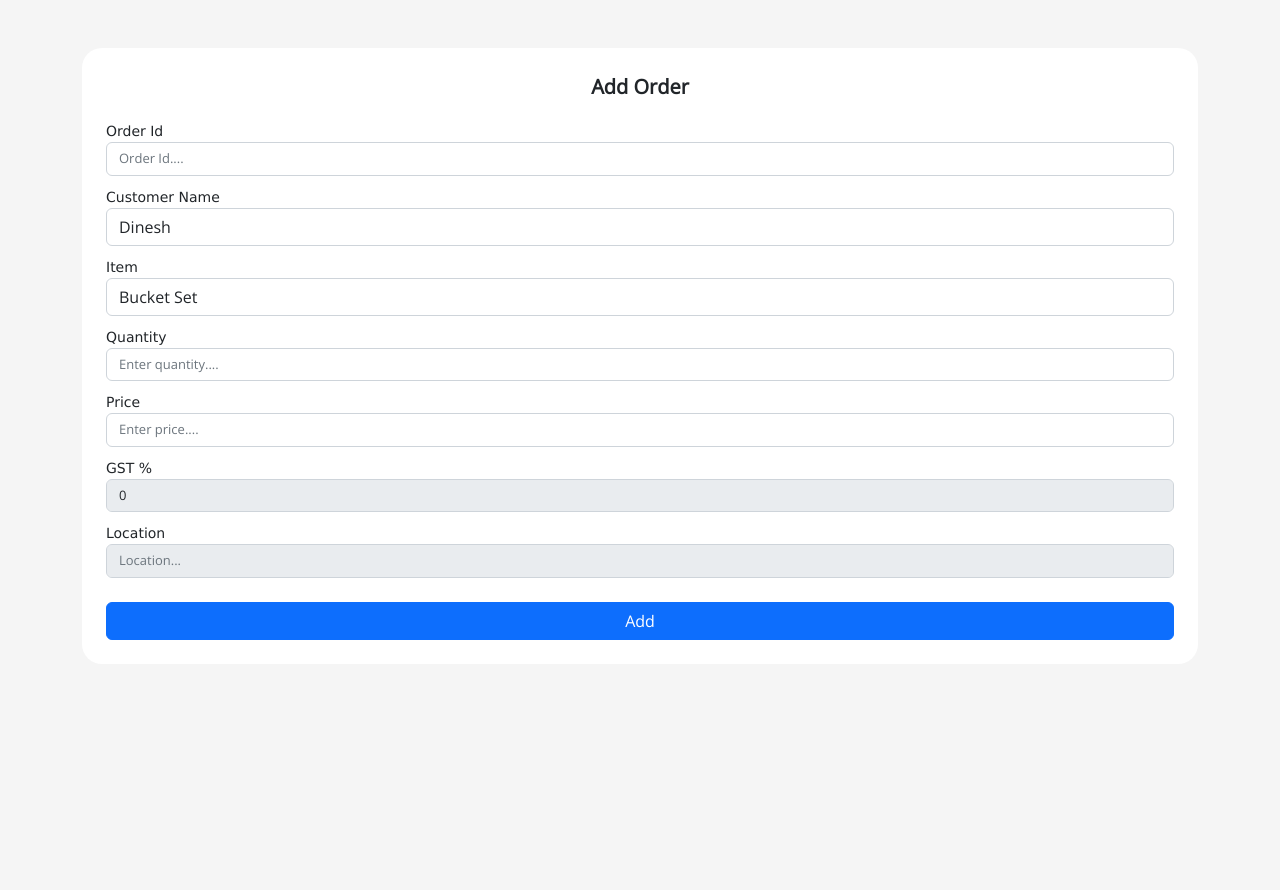
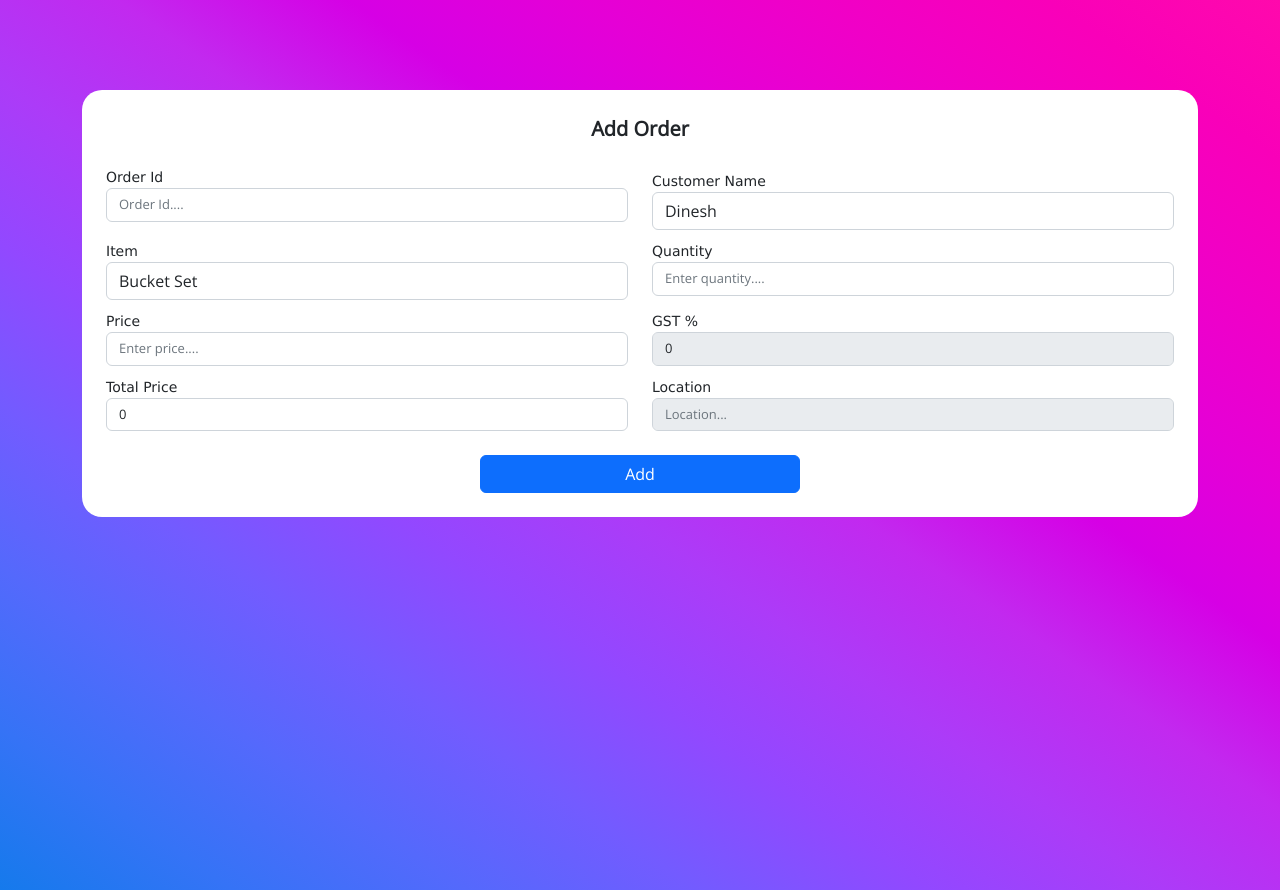
Before and after one commit to Buntysaini1849/delivery-tracker, a React (Create React App) app: page /orderform in a window 1280 px wide. Before the commit the page ends 800 px from the top, so only its background shows below. Built offline with nearby package versions, Linux system fonts and the light colour scheme.

Commit message:
changes latest

```diff
--- a/src/App.css
+++ b/src/App.css
@@ -5,12 +5,14 @@ body{
   padding: 0;
   font-family: 'Open Sans', sans-serif;
   box-sizing: border-box;
-  background-color: #f5f5f5;
+  background-image: linear-gradient(to right top, #157aec, #3573f6, #5469fc, #735bff, #9248ff, #ac3bf8, #c229ef, #d600e5, #e500d6, #f000c7, #f900b9, #ff09ac);
 }
 .loginheader{
   flex-direction: column;
   justify-content: center;
   align-items: center;
+  background-color: #f5f5f5;
+  height: 100vh;
 
 }
 
--- a/src/Components/Dashboard.js
+++ b/src/Components/Dashboard.js
@@ -20,8 +20,8 @@ export default function Dashboard() {
      <Sidebar/>
     <div className="container-fluid">
       <div className="container-fluid signout-head mt-3">
-        <p style={{color:"rebeccapurple",fontWeight:"bold"}}>Welcome : <span>Dinesh</span> !</p>
-       <FaSignOutAlt className="Signout-icon ml-3" style={{marginTop:"1px"}} alt="signout" onClick={logout}/>
+        <p style={{color:"#fff",fontWeight:"bold"}}>Welcome : <span>Dinesh</span> !</p>
+       <FaSignOutAlt className="Signout-icon" style={{marginTop:"1px",marginLeft:"10px"}} alt="signout" onClick={logout}/>
 
       </div>
       <div className="container mb-5">
@@ -70,7 +70,7 @@ export default function Dashboard() {
               style={{
                 height: "100px",
                 borderRadius: "25px",
-                backgroundColor: "#FF3E4A",
+                backgroundColor: "#FF09AC",
               }}
             >
               <h5 className="card-titlename mt-4">Total Orders</h5>
--- a/src/Components/Login.js
+++ b/src/Components/Login.js
@@ -15,8 +15,20 @@ export default function Login() {
   const [password, setPassword] = useState("");
   const [messageerror, setMessageError] = useState("");
   const [isAuthenticated, setIsAuthenticated] = useState(true);
+  const [showinput, SetShowinput]=useState(false);
 
 
+  const showhidediv = (e) =>{
+
+    e.preventDefault();
+     SetShowinput(true);
+
+  }
+
+
+  const setdefaultbox = () => {
+    window.location.reload(false);
+  }
 
   const navigate = useNavigate();
 
@@ -43,6 +55,10 @@ export default function Login() {
     }
 
   };
+
+
+
+
 
 
   return (
@@ -94,7 +110,8 @@ export default function Login() {
       </div>
 
       <div className="col-md-6 text-center">
-      <a href="" className="fgt-pswd ml-3 ">forgot password?</a>
+      <a href="" className="fgt-pswd ml-3" data-bs-toggle="modal" data-bs-target="#exampleModal">forgot password?</a>
+
       </div>
 
      </div>
@@ -104,6 +121,66 @@ export default function Login() {
       </div>
     </div>
    </div>
+
+   <div className="modal fade" id="exampleModal" tabIndex="-1" role="dialog" aria-labelledby="exampleModalLabel" aria-hidden="true">
+  <div className="modal-dialog" role="document">
+    <div className="modal-content">
+      <div className="modal-header">
+        <h5 className="modal-title">Forget Password</h5>
+
+      </div>
+      <div className="modal-body">
+        <form>
+         <div className="row d-flex">
+          <div className="col">
+          <div className="form-group mt-2">
+          <label className="label">Email</label>
+          <input
+            type="email"
+            className="form-control"
+            id="email"
+            name="email"
+          />
+          </div>
+
+          </div>
+
+          <div className="col">
+            <div className="otp-div mt-2">
+            <button className="btn btn-sm btn-success mt-4" onClick={showhidediv}>Send OTP</button>
+            </div>
+
+          </div>
+         </div>
+         {showinput ?
+          <div className="form-group mt-2">
+          <label className="label"> Enter Otp</label>
+          <input
+            type="email"
+            className="form-control"
+            id="email"
+            name="email"
+          />
+          </div>:null}
+
+          <div className="form-group mt-2">
+          <label className="label">New Password</label>
+          <input
+            type="password"
+            className="form-control"
+            id="passwprd"
+            name="password"
+          />
+          </div>
+        </form>
+      </div>
+      <div className="modal-footer">
+        <button type="submit" className="btn btn-primary">Save changes</button>
+        <button type="button" className="btn btn-secondary" data-bs-dismiss="modal" onClick={setdefaultbox}>Close</button>
+      </div>
+    </div>
+  </div>
+</div>
     </div>
   );
 }
--- a/src/Components/OrderForm.js
+++ b/src/Components/OrderForm.js
@@ -7,9 +7,9 @@ export default function Form(props) {
   const [qty, setQty] = useState(0);
   const [price, setPrice] = useState(0);
 
-
   const gst_rate = 0.02
   const final_gst = qty*price*gst_rate
+  const totalprice = qty*price+final_gst
 
 
   const handlesubmit = (e) => {
@@ -27,7 +27,7 @@ export default function Form(props) {
 
 
 
-      <div className="container mt-5">
+      <div className="container" style={{height:"100vh",marginTop:"90px"}}>
       <form
                 className="mt-5 p-4"
                 style={{
@@ -47,7 +47,10 @@ export default function Form(props) {
                   Add Order
                 </p>
 
-                <div className="form-group mt-1">
+
+          <div className="row">
+          <div className="col">
+          <div className="form-group mt-1">
                   <label style={{ fontSize: "14px", fontFamily: " verdana" }}>
                     Order Id
                   </label>
@@ -60,6 +63,10 @@ export default function Form(props) {
                   />
                 </div>
 
+          </div>
+
+
+                <div className="col">
                 <div className="form-group mt-2">
                   <label style={{ fontSize: "14px", fontFamily: " verdana" }}>
                     Customer Name
@@ -70,7 +77,12 @@ export default function Form(props) {
                       </select>
                 </div>
 
-                <div className="form-group mt-2">
+                </div>
+                </div>
+
+              <div className="row">
+               <div className="col">
+               <div className="form-group mt-2">
                   <label style={{ fontSize: "14px", fontFamily: " verdana" }}>
                     Item
                   </label>
@@ -79,7 +91,11 @@ export default function Form(props) {
                         <option value="" style={{ fontSize: "13px" }}>AB Wheel Roller</option>
                       </select>
                 </div>
+               </div>
 
+
+
+                <div className="col">
                 <div className="form-group mt-2">
                   <label style={{ fontSize: "14px", fontFamily: " verdana" }}>
                     Quantity
@@ -93,7 +109,14 @@ export default function Form(props) {
                     style={{ fontSize: "13px" }}
                   />
                 </div>
+                </div>
 
+                </div>
+
+
+                <div className="row">
+
+                <div className="col">
                 <div className="form-group mt-2">
                   <label style={{ fontSize: "14px", fontFamily: " verdana" }}>
                     Price
@@ -102,13 +125,15 @@ export default function Form(props) {
                     type="number"
                     className="form-control"
                     id="price"
-
                     onChange={(ev) => setPrice(Number(ev.target.value))}
                     placeholder="Enter price...."
                     style={{ fontSize: "13px" }}
                   />
                 </div>
+                </div>
 
+
+                <div className="col">
                 <div className="form-group mt-2">
                   <label style={{ fontSize: "14px", fontFamily: " verdana" }}>
                     GST %
@@ -119,12 +144,33 @@ export default function Form(props) {
                         value={final_gst}
                         id="gst"
                         name="gst"
-
                         style={{ fontSize: "13px" }}
                       />
                 </div>
+                </div>
 
-                <div className="form-group mt-2">
+                </div>
+
+                 <div className="row">
+
+                  <div className="col">
+                  <div className="form-group mt-2">
+                  <label style={{ fontSize: "14px", fontFamily: " verdana" }}>
+                    Total Price
+                  </label>
+                  <input
+                    type="number"
+                    className="form-control"
+                    id="total_price"
+                    value={totalprice}
+                    placeholder="Enter total price...."
+                    style={{ fontSize: "13px" }}
+                  />
+                </div>
+
+                  </div>
+                 <div className="col">
+                 <div className="form-group mt-2">
                   <label style={{ fontSize: "14px", fontFamily: " verdana" }}>
                     Location
                   </label>
@@ -138,18 +184,19 @@ export default function Form(props) {
                   />
                 </div>
 
+                 </div>
+                 </div>
 
-
-
-
+               <div className="text-center">
                 <button
                   type="submit"
-                  className="btn btn-primary mt-4"
-                  style={{ width: "100%" }}
+                  className="btn btn-primary btn-md mt-4"
+                  style={{ width: "30%"}}
                   onClick={handlesubmit}
                 >
                   Add
                 </button>
+                </div>
               </form>
      </div>
     </div>
--- a/src/Components/Products.js
+++ b/src/Components/Products.js
@@ -150,7 +150,7 @@ export default function Products() {
                   />
                 </div>
 
-                <div className="form-group">
+                <div className="form-group mt-2">
                   <label style={{ fontSize: "14px", fontFamily: " verdana" }}>
                     Product Code
                   </label>
@@ -163,7 +163,7 @@ export default function Products() {
                   />
                 </div>
 
-                <div className="form-group">
+                <div className="form-group mt-2">
                   <label style={{ fontSize: "14px", fontFamily: " verdana" }}>
                     Product HSN
                   </label>
@@ -176,7 +176,7 @@ export default function Products() {
                   />
                 </div>
 
-                <div className="form-group">
+                <div className="form-group mt-2">
                   <label style={{ fontSize: "14px", fontFamily: " verdana" }}>
                     GST %
                   </label>
@@ -189,7 +189,7 @@ export default function Products() {
                   />
                 </div>
 
-                <div className="form-group">
+                <div className="form-group mt-2">
                   <label style={{ fontSize: "14px", fontFamily: " verdana" }}>
                     Total Quantity
                   </label>
@@ -202,7 +202,7 @@ export default function Products() {
                   />
                 </div>
 
-                <div className="form-group">
+                <div className="form-group mt-2">
                   <label style={{ fontSize: "14px", fontFamily: " verdana" }}>
                     Pending Qty
                   </label>
--- a/src/index.js
+++ b/src/index.js
@@ -1,4 +1,5 @@
 import 'bootstrap/dist/css/bootstrap.min.css';
+import 'bootstrap/dist/js/bootstrap.bundle.min';
 import React from 'react';
 import ReactDOM from 'react-dom/client';
 import App from './App';
```
